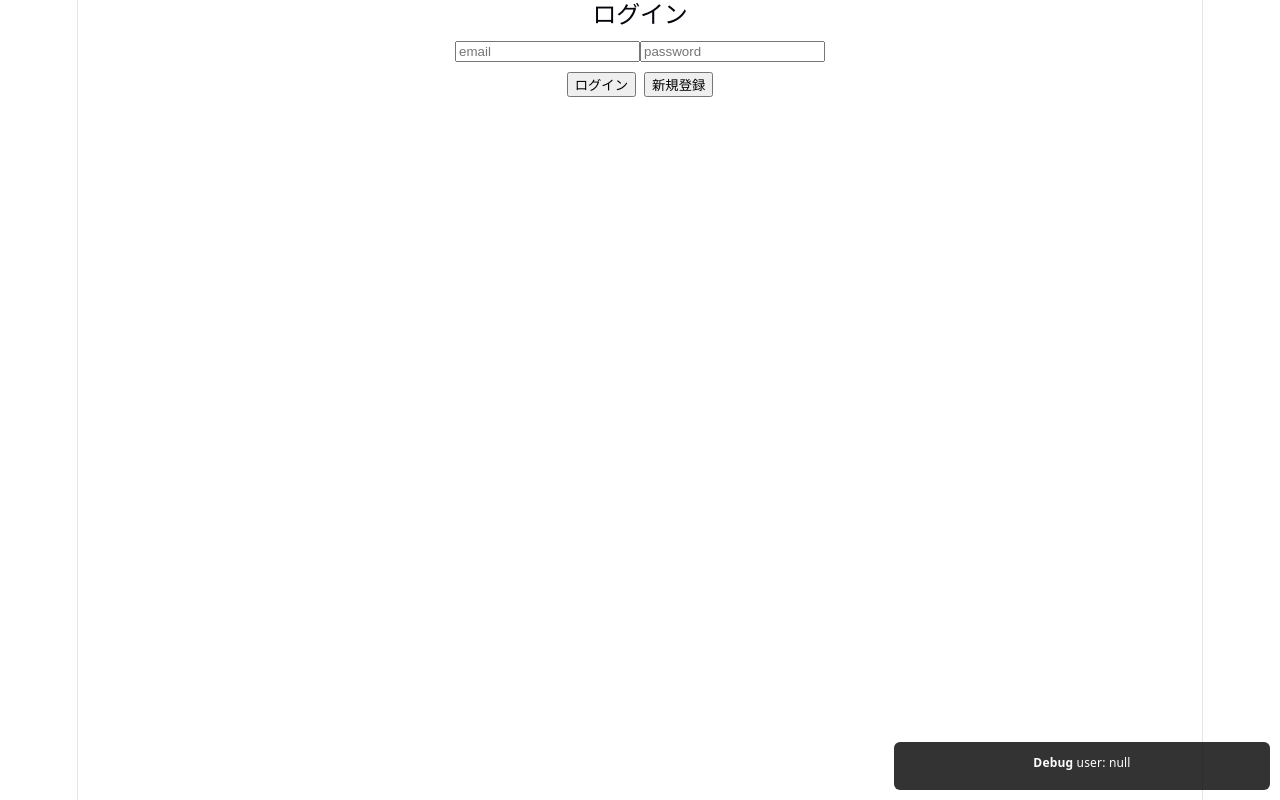
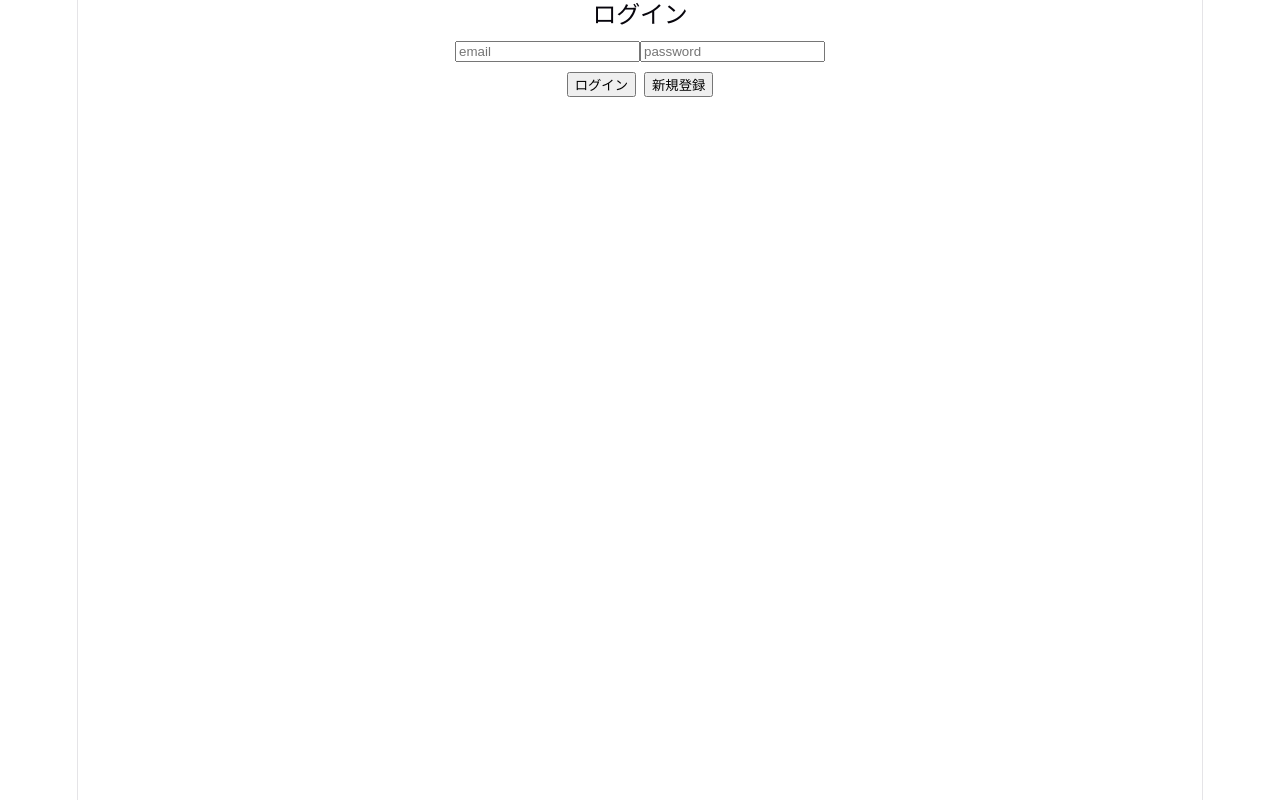
Before and after one commit to IshimaruNozomi/hack_1_2026, a React (Vite) app in the folder travel-app/: page / in a window 1280 px wide. Built offline with nearby package versions, Linux system fonts and the light colour scheme.

Commit message:
App: remove in-page DebugPanel and console overrides

```diff
--- a/travel-app/src/App.jsx
+++ b/travel-app/src/App.jsx
@@ -4,55 +4,10 @@ import Login from './Login'
 import MainPage from './pages/MainPage'
 import ProfilePage from './pages/ProfilePage'
 
-function DebugPanel({ user, debugMsgs }) {
-  return (
-    <div style={{ position: 'fixed', right: 10, bottom: 10, zIndex: 9999, width: 360, maxHeight: 300, overflow: 'auto', background: 'rgba(0,0,0,0.8)', color: '#fff', padding: 8, borderRadius: 6, fontSize: 12 }}>
-      <div style={{ marginBottom: 6 }}><b>Debug</b> user: {user ? user.email || user.id : 'null'}</div>
-      <div style={{ maxHeight: 220, overflow: 'auto' }}>
-        {debugMsgs.slice().reverse().map((m, i) => (
-          <div key={i} style={{ color: m.level === 'error' ? '#ff6b6b' : m.level === 'warn' ? '#ffb86b' : '#ddd', marginBottom: 4 }}>[{m.ts}] {m.text}</div>
-        ))}
-      </div>
-    </div>
-  )
-}
+// DebugPanel removed — production-ready app should not show in-page debug overlay
 
 function App() {
-  // simple in-page debug messages
-  const [debugMsgs, setDebugMsgs] = useState([])
-  useEffect(() => {
-    if (!window.__DEBUG_MESSAGES) window.__DEBUG_MESSAGES = []
-    const push = (level, args) => {
-      const text = args.map((a) => (typeof a === 'object' ? JSON.stringify(a) : String(a))).join(' ')
-      window.__DEBUG_MESSAGES.push({ level, text, ts: new Date().toLocaleTimeString() })
-      // keep only last 50
-      if (window.__DEBUG_MESSAGES.length > 50) window.__DEBUG_MESSAGES.shift()
-      setDebugMsgs([...window.__DEBUG_MESSAGES])
-    }
-
-    const origLog = console.log
-    const origWarn = console.warn
-    const origErr = console.error
-
-    console.log = (...args) => {
-      origLog(...args)
-      push('log', args)
-    }
-    console.warn = (...args) => {
-      origWarn(...args)
-      push('warn', args)
-    }
-    console.error = (...args) => {
-      origErr(...args)
-      push('error', args)
-    }
-
-    return () => {
-      console.log = origLog
-      console.warn = origWarn
-      console.error = origErr
-    }
-  }, [])
+  // debug overlay removed
   const [user, setUser] = useState(null)
   const [loading, setLoading] = useState(true)
   const [page, setPage] = useState('main') // ← 画面管理
@@ -123,7 +78,6 @@ function App() {
     return (
       <>
         <Login onLogin={fetchUser} />
-        <DebugPanel user={user} debugMsgs={debugMsgs} />
       </>
     )
   }
@@ -136,7 +90,6 @@ function App() {
           user={user}
           setPage={setPage}
         />
-        <DebugPanel user={user} debugMsgs={debugMsgs} />
       </>
     )
   }
@@ -149,7 +102,6 @@ function App() {
         onLogout={handleLogout}
         setPage={setPage}
       />
-      <DebugPanel user={user} debugMsgs={debugMsgs} />
     </>
   )
 
```
